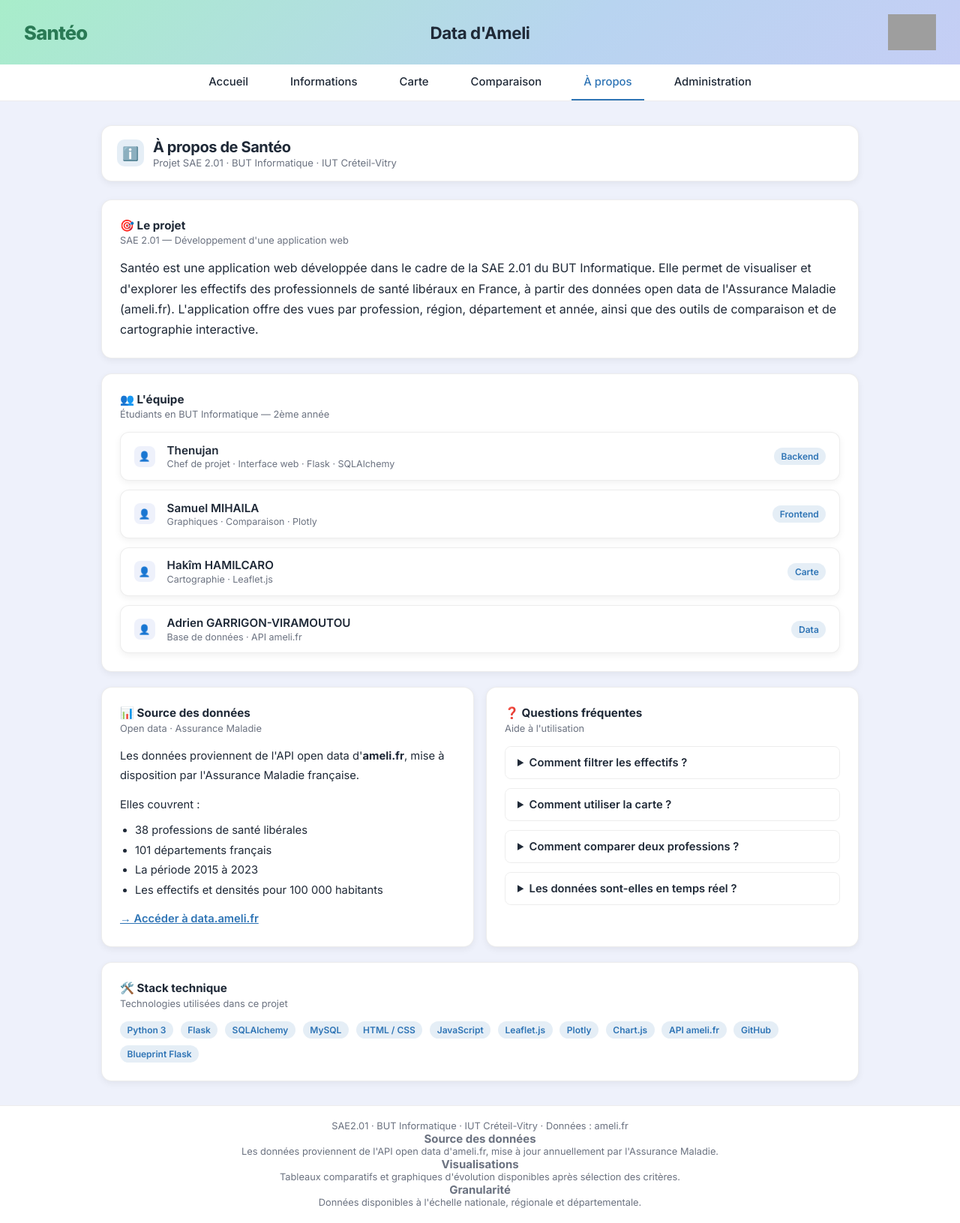
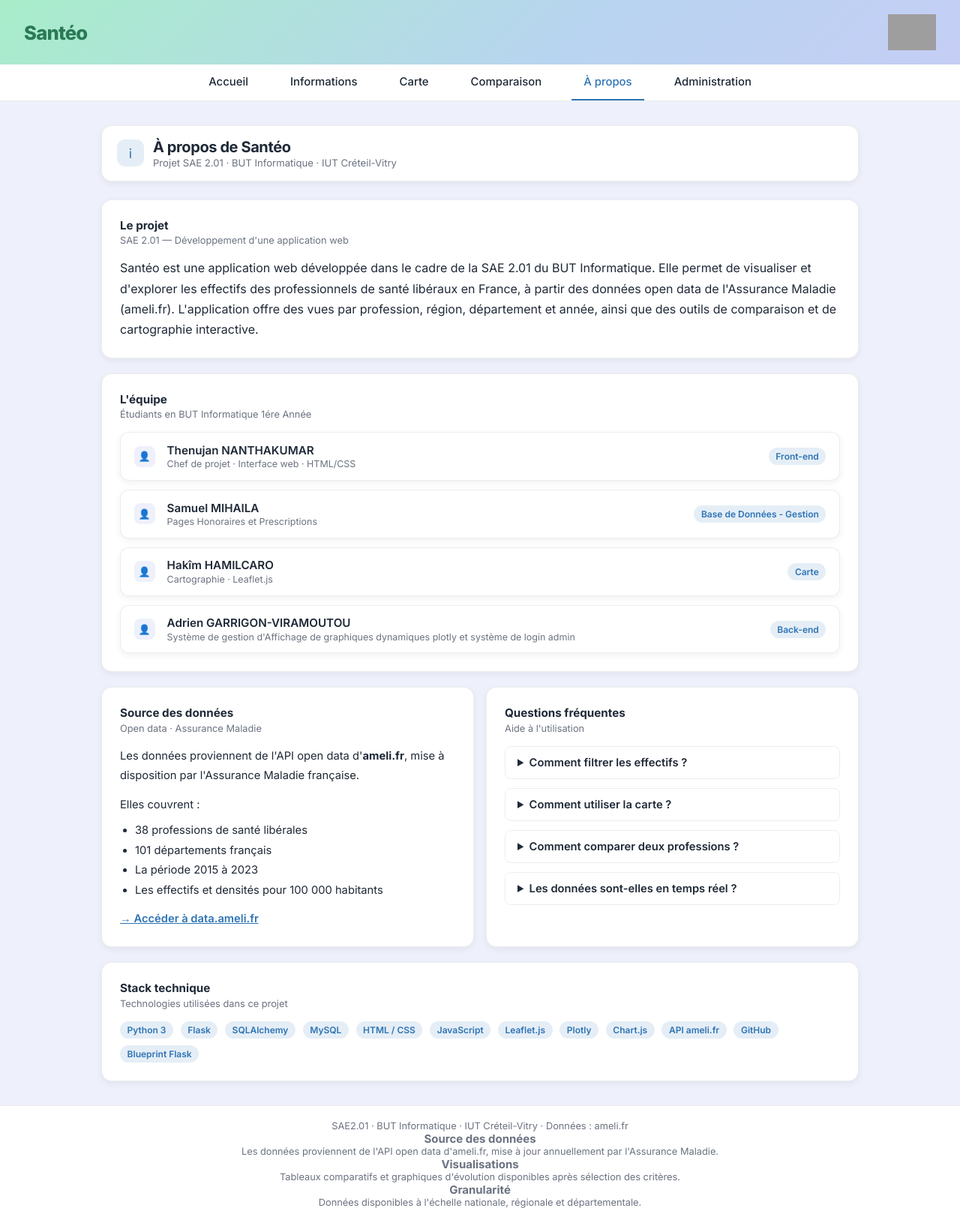
Before and after one commit to SAE201-final-S2/SAE201_DeploiementWeb, a Flask app: page /apropos in a window 1280 px wide. Shown: the whole page at 75% size. Run offline with Flask 3, Linux system fonts and the light colour scheme; grey boxes are pictures that could not be loaded.

Commit message:
quelques modifications visuelles

```diff
--- a/templates/apropos.html
+++ b/templates/apropos.html
@@ -4,7 +4,7 @@
 {% block contenu %}
 
 <div class="page-header">
-    <div class="page-header-icon">ℹ️</div>
+    <div class="page-header-icon">i</div>
     <div>
         <h1>À propos de Santéo</h1>
         <div class="subtitle">Projet SAE 2.01 · BUT Informatique · IUT Créteil-Vitry</div>
@@ -13,7 +13,7 @@
 
 <!-- Présentation du projet -->
 <div class="card" style="margin-bottom: 1.25rem;">
-    <h2>🎯 Le projet</h2>
+    <h2>Le projet</h2>
     <p class="card-sub">SAE 2.01 — Développement d'une application web</p>
     <p style="margin-top: 1rem; line-height: 1.7; color: var(--text);">
         Santéo est une application web développée dans le cadre de la SAE 2.01 du BUT Informatique.
@@ -26,27 +26,27 @@
 
 <!-- Équipe -->
 <div class="card" style="margin-bottom: 1.25rem;">
-    <h2>👥 L'équipe</h2>
-    <p class="card-sub">Étudiants en BUT Informatique — 2ème année</p>
+    <h2>L'équipe</h2>
+    <p class="card-sub">Étudiants en BUT Informatique 1ére Année</p>
     <div class="ranking-list" style="margin-top: 1rem;">
         <div class="ranking-item">
             <div class="ranking-num">👤</div>
             <div class="ranking-info">
-                <div class="name">Thenujan</div>
-                <div class="meta">Chef de projet · Interface web · Flask · SQLAlchemy</div>
+                <div class="name">Thenujan NANTHAKUMAR</div>
+                <div class="meta">Chef de projet · Interface web · HTML/CSS</div>
             </div>
             <div class="ranking-right">
-                <span class="tag">Backend</span>
+                <span class="tag">Front-end</span>
             </div>
         </div>
         <div class="ranking-item">
             <div class="ranking-num">👤</div>
             <div class="ranking-info">
                 <div class="name">Samuel MIHAILA</div>
-                <div class="meta">Graphiques · Comparaison · Plotly</div>
+                <div class="meta">Pages Honoraires et Prescriptions</div>
             </div>
             <div class="ranking-right">
-                <span class="tag">Frontend</span>
+                <span class="tag">Base de Données - Gestion</span>
             </div>
         </div>
         <div class="ranking-item">
@@ -63,10 +63,10 @@
             <div class="ranking-num">👤</div>
             <div class="ranking-info">
                 <div class="name">Adrien GARRIGON-VIRAMOUTOU</div>
-                <div class="meta">Base de données · API ameli.fr</div>
+                <div class="meta">Système de gestion d'Affichage de graphiques dynamiques plotly et système de login admin</div>
             </div>
             <div class="ranking-right">
-                <span class="tag">Data</span>
+                <span class="tag">Back-end</span>
             </div>
         </div>
     </div>
@@ -76,7 +76,7 @@
 <div class="charts-grid" style="margin-bottom: 1.25rem;">
 
     <div class="card">
-        <h2>📊 Source des données</h2>
+        <h2>Source des données</h2>
         <p class="card-sub">Open data · Assurance Maladie</p>
         <div style="margin-top: 1rem; line-height: 1.8; color: var(--text); font-size: .92rem;">
             <p>Les données proviennent de l'API open data d'<strong>ameli.fr</strong>,
@@ -97,7 +97,7 @@
     </div>
 
     <div class="card">
-        <h2>❓ Questions fréquentes</h2>
+        <h2>Questions fréquentes</h2>
         <p class="card-sub">Aide à l'utilisation</p>
         <div style="margin-top: 1rem; display: flex; flex-direction: column; gap: .75rem;">
             <details style="border: 1px solid var(--border); border-radius: 8px; padding: .75rem 1rem;">
@@ -131,7 +131,7 @@
 
 <!-- Stack technique -->
 <div class="card">
-    <h2>🛠️ Stack technique</h2>
+    <h2>Stack technique</h2>
     <p class="card-sub">Technologies utilisées dans ce projet</p>
     <div style="display: flex; flex-wrap: wrap; gap: .6rem; margin-top: 1rem;">
         <span class="tag">Python 3</span>
--- a/templates/base.html
+++ b/templates/base.html
@@ -20,7 +20,7 @@
 <!-- ── Header dégradé vert/bleu ── -->
 <header>
   <div class="logo">Santéo</div>
-  <div class="header-title">Data d'Ameli</div>
+  <div class="header-title"></div>
   <img class="logo-img" src="{{ url_for('static', filename='images/upec_iut_info-white.png') }}" alt="UPEC">
 </header>
 
```
Also changed, not shown: templates/accueil.html (+46 -46 lines), templates/informations.html (+4 -4 lines).
